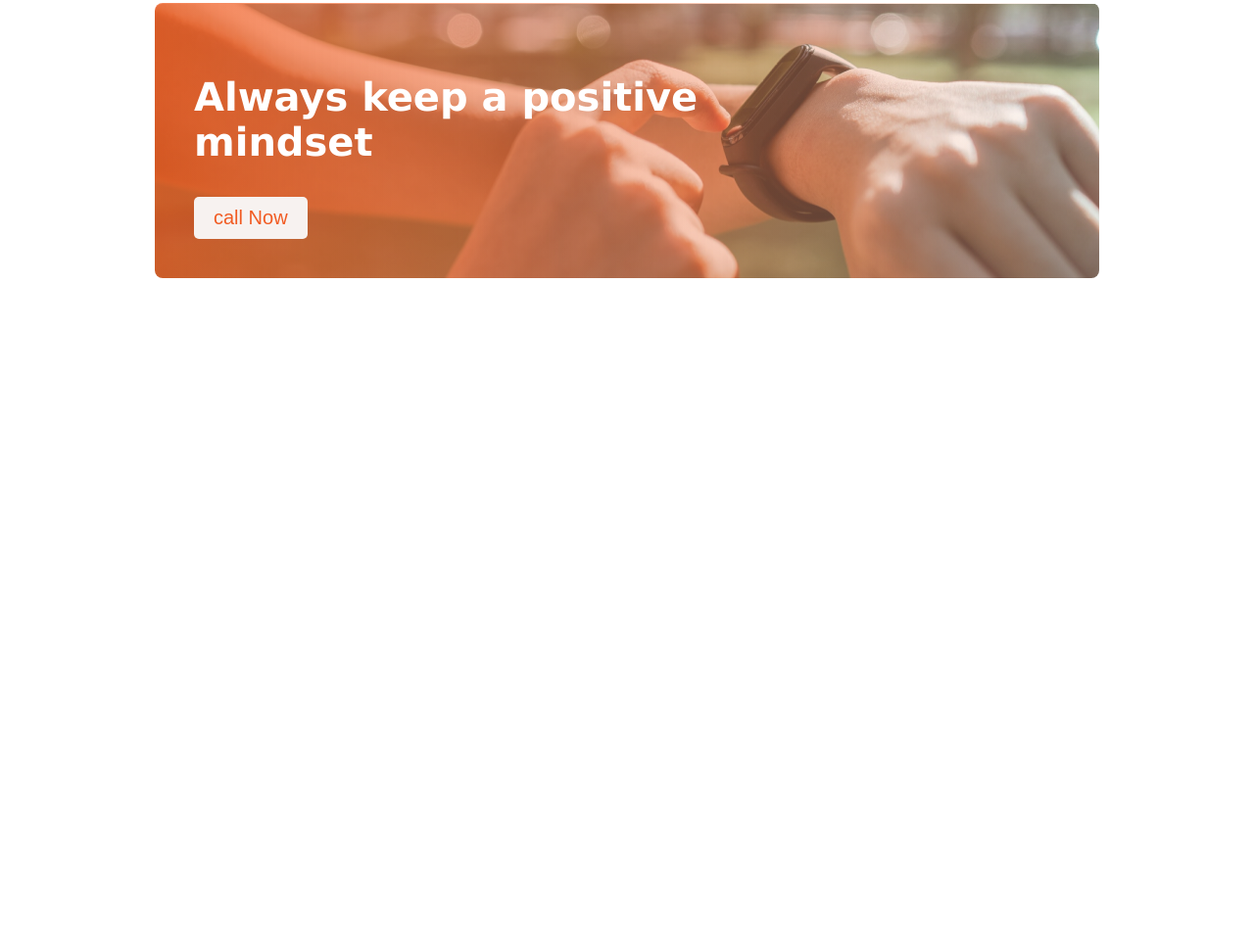
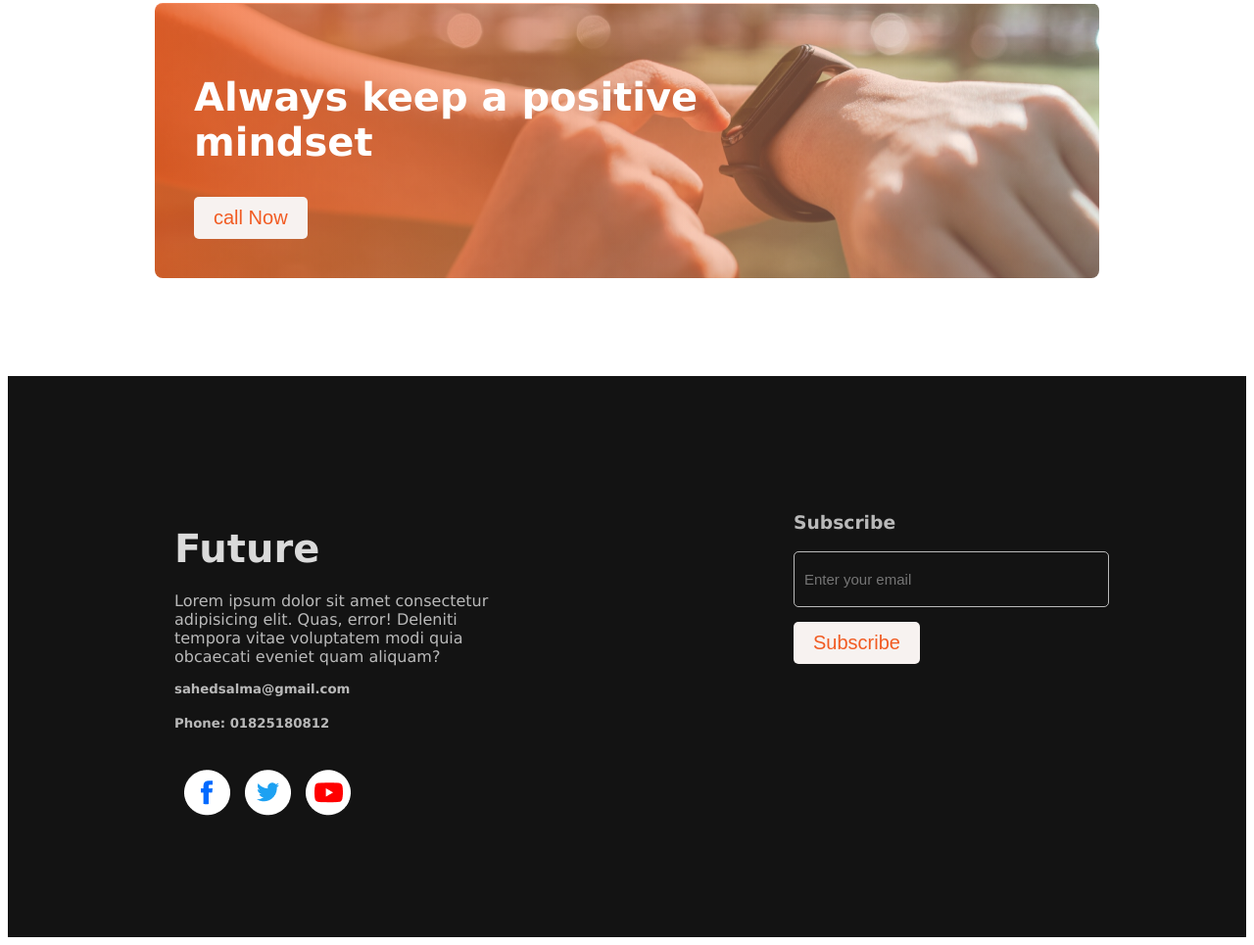
Before and after one commit to sagor369/assignmen1, a plain HTML site: page index.html in a window 1280 px wide. Shown: the part 1966-2931 px from the top of the page at 98% size. Before the commit the page ends 2350 px from the top, so only its background shows below. Drawn offline with Linux system fonts and the light colour scheme.

Commit message:
footer area complete

```diff
--- a/index.html
+++ b/index.html
@@ -80,11 +80,30 @@
         </section>
         <!-- plan section end hire  -->
     </main>
-    <!-- main section end hire -->
+
     <!-- footer section start hire  -->
+
     <!-- footer section end hire  -->
     <footer>
+        <div class="footer-section">
+            <div class="footer-about">
+                <h2 class="footer-title">Future</h2>
+                <p>Lorem ipsum dolor sit amet consectetur adipisicing elit. Quas, error! Deleniti tempora vitae
+                    voluptatem modi quia obcaecati eveniet quam aliquam?</p>
+                <h5>sahedsalma@gmail.com</h5>
+                <h5>Phone: 01825180812</h5>
+                <img src="images/icons/fb.png" alt="">
+                <img src="images/icons/twitter.png" alt="">
+                <img src="images/icons/youtube.png" alt="">
+            </div>
+            <div class="subscribe">
+                <h3>Subscribe</h3>
+                <input
+                class="s-email" type="email" name="" id="" placeholder="Enter your email">
+                <button class="mind-btn">Subscribe</button>
+            </div>
 
+        </div>
     </footer>
 </body>
 
--- a/styles/style.css
+++ b/styles/style.css
@@ -67,46 +67,53 @@
 /* about section style end  */
 
 /* plan section style start  */
-.plan{
+.plan {
     margin: 100px 150px;
     text-align: center;
 }
+
 .plan>h2 {
     font-size: 45px;
     font-family: Verdana, sans-serif;
     padding-bottom: 50px;
     color: #000000b0;
 }
-.plan-item{
+
+.plan-item {
     display: flex;
     justify-content: space-around;
 
 }
-.plan-item h2{
+
+.plan-item h2 {
     font-weight: bolder;
     font-family: Verdana, sans-serif;
     margin-bottom: 0;
     padding-bottom: 0;
 }
-.plan-item h5{
+
+.plan-item h5 {
     margin-top: 10px;
     font-size: 18px;
     color: #27252593;
 }
-.mind{
+
+.mind {
     text-align: left;
-    padding: 40px ;
+    padding: 40px;
     margin-top: 40px;
     border-radius: 8px;
     background: linear-gradient(to right, #f15d22c2, #f8f8f344), url("../images/watch.png");
 
 }
-.mind h2{
+
+.mind h2 {
     font-size: 40px;
     font-family: Verdana, sans-serif;
     color: white;
 }
-.mind-btn{
+
+.mind-btn {
     color: #F15B22;
     font-size: 20px;
     border: 0;
@@ -114,4 +121,56 @@
     background-color: #f7f2f0;
     border-radius: 5px;
 }
+
 /* plan section style end  */
+/* footer section style start hire  */
+.footer-section{
+    display: flex;
+    justify-content: space-evenly;
+    background-color: #000000ec;
+
+}
+.footer-section> div{
+    width: 50%;
+    margin: 120px;
+    font-family: Verdana, sans-serif;
+    padding-left: 50px;
+
+}
+.footer-title{
+    font-size: 40px;
+    color: #ffffffd7;
+    padding-bottom: 5px;
+    margin-bottom: 0;
+
+}
+.footer-about p{
+    color: #ffffffb4;
+
+}
+.footer-about h5{
+    color: #ffffffb4;
+    margin: 10px 0 20px;
+}
+.footer-about img{
+    margin-left: 10px;
+    padding-top: 20px;
+}
+.subscribe{
+    color: #ffffffb4;
+    font-weight: 300;
+
+}
+.s-email{
+    height: 35px ;
+    width: 300px;
+    border: 1px solid #ffffffb4;
+    font-size: 15px;
+    color:#ffffffb4 ;
+    background-color: #00000000;
+    padding: 10px;
+    border-radius: 5px;
+    margin-bottom: 15px;
+
+}
+/* footer section style end hire  */
```
